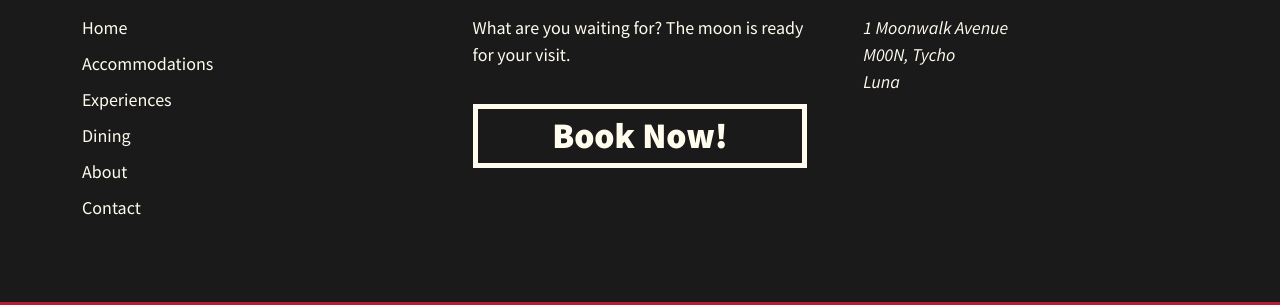
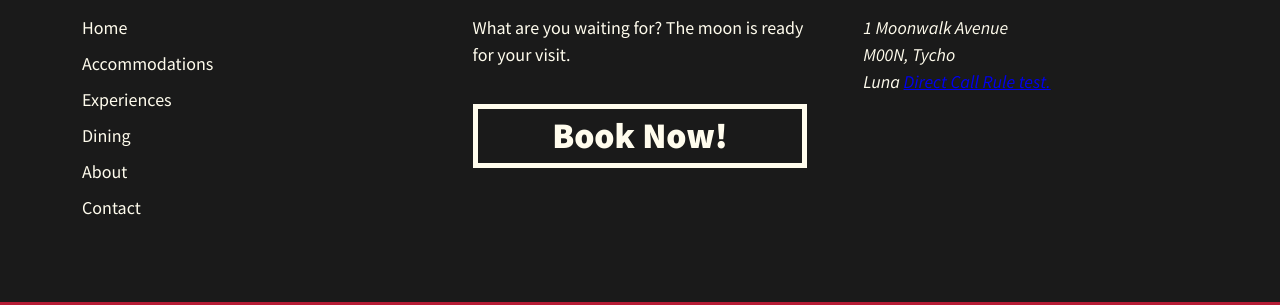
Before and after one commit to Cindy-githhub/arielle, a plain HTML site: page index.html in a window 1280 px wide. Shown: the part 4382-4687 px from the top of the page. Drawn offline with Linux system fonts and the light colour scheme; a script that the page names is missing.

Commit message:
Update index.html

```diff
--- a/index.html
+++ b/index.html
@@ -259,6 +259,7 @@
                         1 Moonwalk Avenue<br>
                         M00N, Tycho<br>
                         Luna
+                        <a href="https://www.glc-amgroup.com/" onClick="_satellite.track('cindy directcall')">Direct Call Rule test.</a>
                     </p>
                 </address>
             </div><!-- .widget -->
```
